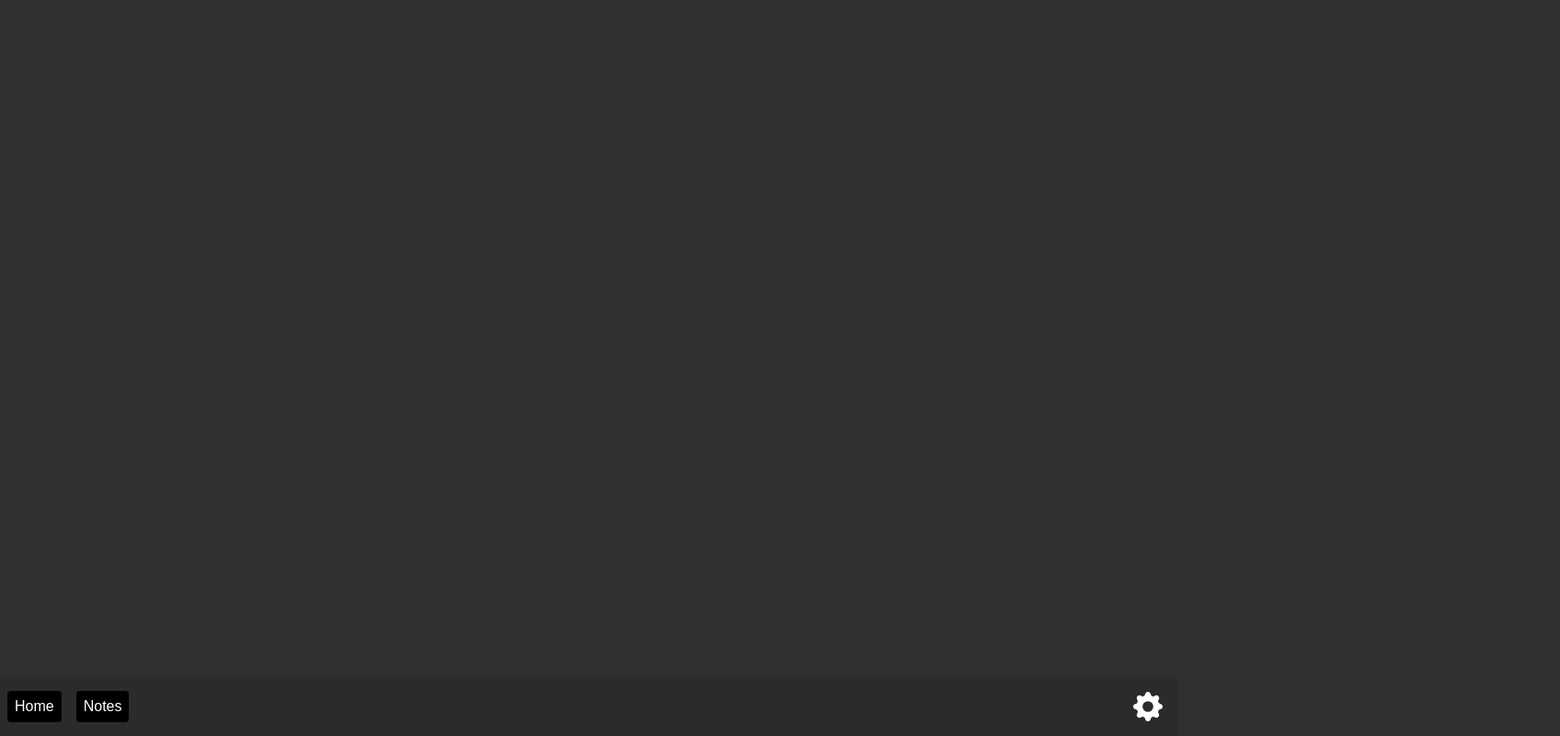
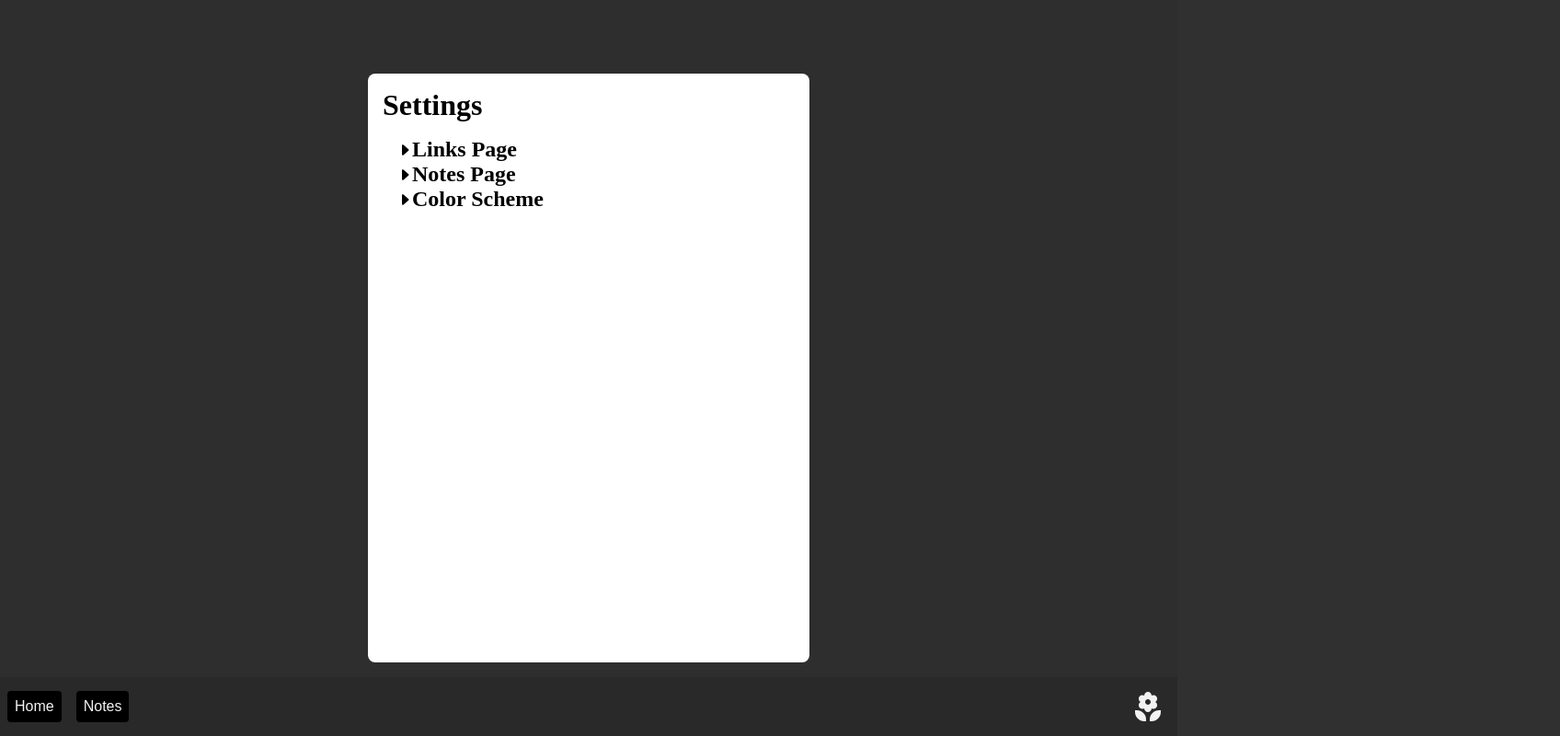
Before and after one commit to pancake423/custom-homepage, a plain HTML site: page public/index.html in a window 1280 px wide. Both pictures are taken after a click on the icon "Settings". Shown: the whole page at 92% size, 1696 px wide, since content can reach past the window. Drawn offline with Linux system fonts and the light colour scheme.

Commit message:
working on settings page
settings page is now toggleable with gear icon
added sections to settings
setttings sections are collapsible

```diff
--- a/public/components/Settings.js
+++ b/public/components/Settings.js
@@ -1,12 +1,63 @@
-import loadSVG from "./SVGLoader.js";
+import { loadPartial, loadSVG } from "./helpers.js";
+import ColorManager from "./ColorManager.js";
+
+async function addSection(parent, name) {
+  const section = await loadPartial("/partials/settings-section.html", true);
+  section.querySelector(".settings-title").innerHTML = name;
+  parent.appendChild(section);
+  const items = section.querySelector(".settings-items");
+  const caret = section.querySelector(".settings-caret");
+  section.querySelector(".settings-section-title").onclick = () => {
+    // collapse or show the section here
+    items.classList.toggle("settings-hidden");
+    caret.classList.toggle("settings-caret-rotated");
+  };
+  return items;
+}
 
 export default class Settings {
   static async construct() {
-    const obj = new Settings();
-    obj.icon = await loadSVG("/assets/gear-fill.svg");
-    obj.icon.classList.add("settings-icon");
-    document.body.appendChild(obj.icon);
+    const s = new Settings();
+    s.icon = await loadSVG("/assets/flower.svg", true);
+    s.icon.classList.add("settings-icon");
+    s.icon.title = "Settings";
+    document.body.appendChild(s.icon);
 
-    return obj;
+    s.page = await loadPartial("/partials/settings-page.html");
+    document.body.appendChild(s.page);
+
+    const parent = s.page.querySelector(".settings-container");
+    const links = await addSection(parent, "Links Page");
+    const notes = await addSection(parent, "Notes Page");
+    const colors = await addSection(parent, "Color Scheme");
+
+    // add contents to colors page
+    // 1. group colors by category
+    const categories = {};
+    for (const info of ColorManager.data) {
+      if (categories[info.category] == undefined) {
+        categories[info.category] = [];
+      }
+      categories[info.category].push(info);
+    }
+    // 2. add each category as a subsection, and fill the color info
+    for (const category of Object.keys(categories)) {
+      const sect = await addSection(colors, category);
+      for (const info of categories[category]) {
+        const node = document.createElement("p");
+        node.innerText = info.display;
+        sect.appendChild(node);
+      }
+    }
+
+    s.icon.onclick = () => {
+      s.page.classList.toggle("settings-hidden");
+    };
+    s.page.onclick = (e) => {
+      if (e.target == s.page) {
+        s.page.classList.toggle("settings-hidden");
+      }
+    };
+    return s;
   }
 }
--- a/public/components/SVGLoader.js
+++ b/public/components/helpers.js
@@ -10,7 +10,7 @@
  *
  * @returns {Promise<HTMLElement>}
  */
-export default async function loadSVG(path, dynamicColor = false) {
+export async function loadSVG(path, dynamicColor = false) {
   // fetch the text contents of the svg file
   const svgText = await (await fetch(path)).text();
 
@@ -36,3 +36,27 @@ export default async function loadSVG(path, dynamicColor = false) {
   }
   return svg;
 }
+
+const partialsCache = {};
+
+/**
+ * loads an HTML "partial" from the specified path (url).
+ *
+ * note that partials are cached, so subsequent calls won't make additional
+ * network requests
+ *
+ * @param {string} path - path to the HTML file.
+ * @param {bool} [wrap] - if true, wrap the contents of the file in a div. if false, assumes
+ * that your partial is already wrapped in a top-level div (or other containing element).
+ * @returns {Promise<HTMLElement>}
+ */
+export async function loadPartial(path, wrap = false) {
+  if (partialsCache[path] !== undefined) {
+    return partialsCache[path].cloneNode(true);
+  }
+  const container = document.createElement("div");
+  container.innerHTML = await (await fetch(path)).text();
+  partialsCache[path] = wrap ? container : container.childNodes[0];
+
+  return await loadPartial(path);
+}
--- a/public/config/colors.json
+++ b/public/config/colors.json
@@ -24,6 +24,12 @@
       "category": "Navbar",
       "display": "Button text color",
       "default": "white"
+    },
+    {
+      "name": "settings-gear-color",
+      "category": "Navbar",
+      "display": "Settings gear color",
+      "default": "white"
     }
   ]
 }
--- /dev/null
+++ b/public/partials/settings-page.html
@@ -0,0 +1,6 @@
+<div class="settings-blocker settings-hidden">
+    <div class="settings-page">
+        <h1>Settings</h1>
+        <div class="settings-container"></div>
+    </div>
+</div>
--- /dev/null
+++ b/public/partials/settings-section.html
@@ -0,0 +1,5 @@
+<div class="settings-section-title">
+    <img src="/assets/caret-right-fill.svg" class="settings-caret" />
+    <h2 class="settings-title"></h2>
+</div>
+<div class="settings-container settings-items settings-hidden"></div>
--- a/public/styles.css
+++ b/public/styles.css
@@ -1,6 +1,17 @@
 body {
     margin: 0;
     background-color: #303030;
+    overflow: hidden;
+}
+
+h1,
+h2,
+h3,
+h4,
+h5,
+h6,
+p {
+    margin: 0;
 }
 
 :root {
@@ -64,6 +75,57 @@ body {
     bottom: var(--settings-offset);
     width: var(--icon-size);
     height: var(--icon-size);
-    color: white;
+    color: var(--settings-gear-color);
     cursor: pointer;
 }
+
+.settings-blocker {
+    position: absolute;
+    width: 100vw;
+    height: 100vh;
+    left: 0;
+    top: 0;
+    background-color: rgba(0, 0, 0, 0.05);
+    cursor: pointer;
+}
+
+.settings-page {
+    background-color: white;
+    border-radius: 0.5rem;
+    position: absolute;
+    left: 50vw;
+    top: 50vh;
+    width: calc(min(80vw, 60vh));
+    height: 80vh;
+    transform: translate(-50%, -50%);
+    box-sizing: border-box;
+    padding: 1rem;
+    cursor: default;
+}
+
+.settings-container {
+    width: 100cqw;
+    box-sizing: border-box;
+    padding: 1rem;
+}
+
+.settings-caret {
+    width: 1rem;
+    height: 1rem;
+    transition-duration: 0.25s;
+}
+
+.settings-caret-rotated {
+    transform: rotate(90deg);
+}
+
+.settings-section-title {
+    display: flex;
+    flex-direction: row;
+    align-items: center;
+    cursor: pointer;
+}
+
+.settings-hidden {
+    display: none;
+}
```
Also changed, not shown: README.md, public/assets/SevenSegment.ttf (added), public/assets/caret-right-fill.svg (added), public/assets/flower.svg (added), public/partials/README.md (added).
